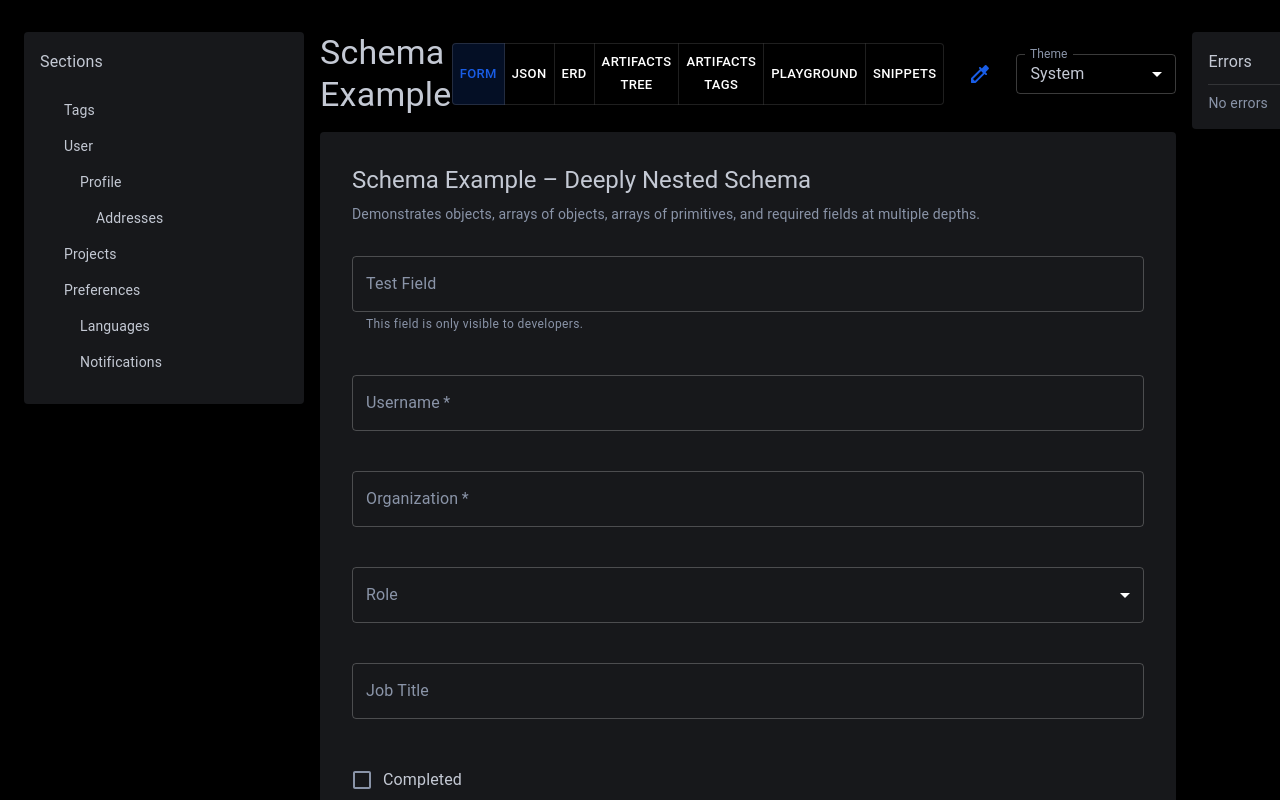
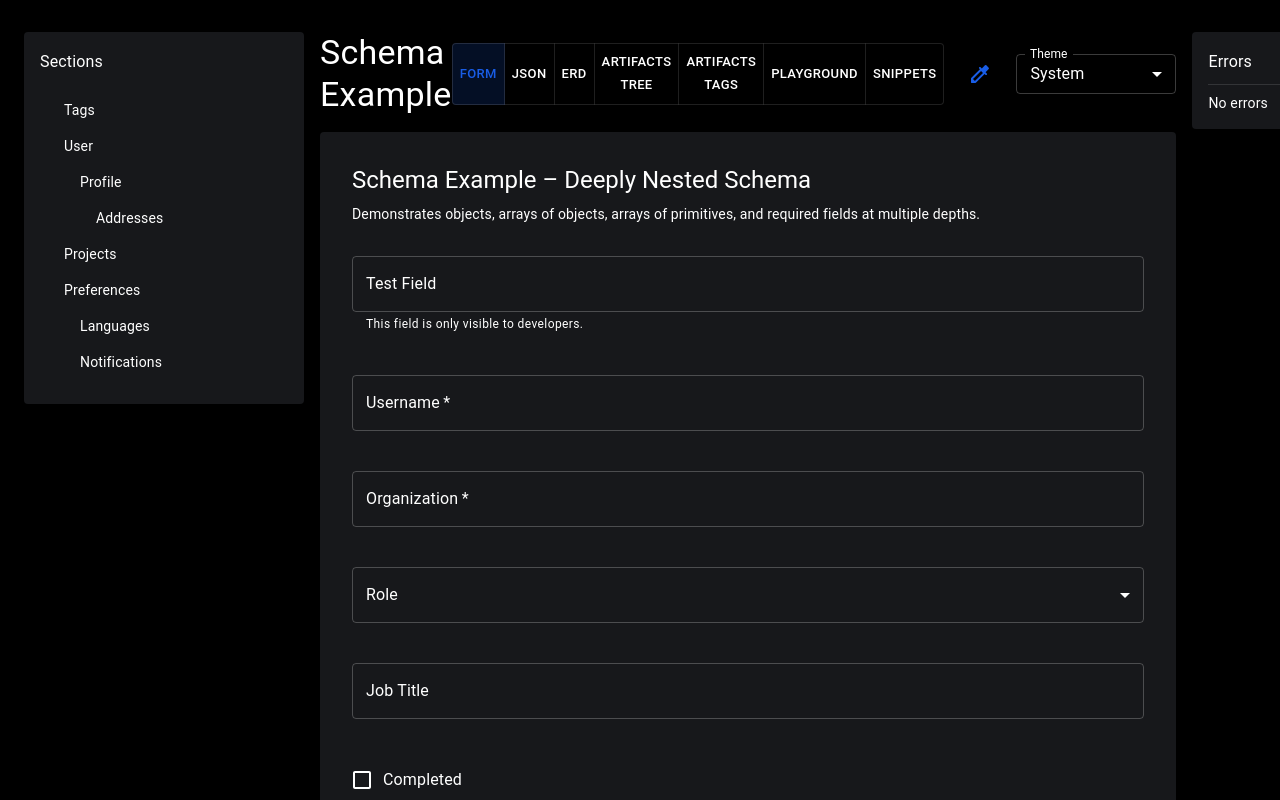
Before and after one commit to JBraunsmaJr/schema-example, a React (Vite) app: page / in a window 1280 px wide. Shown: the top 800 px of the page. Built offline with nearby package versions, Linux system fonts and the light colour scheme.

Commit message:
text now uses vibrant color instead to help ensure it's visible

```diff
--- a/src/theming/colorUtils.ts
+++ b/src/theming/colorUtils.ts
@@ -64,11 +64,11 @@ export function createHSLTheme({
       background: generateBackgrounds(bgBase),
       text: {
         primary: isLight
-          ? hslToString(adjustLightness(bgBase, -80))
-          : hslToString(adjustLightness(bgBase, 80)),
+          ? hslToString(adjustLightness(ensureVibrantColor(bgBase), -80))
+          : hslToString(adjustLightness(ensureVibrantColor(bgBase), 80)),
         secondary: isLight
-          ? hslToString(adjustLightness(bgBase, -60))
-          : hslToString(adjustLightness(bgBase, 60)),
+          ? hslToString(adjustLightness(ensureVibrantColor(bgBase), -60))
+          : hslToString(adjustLightness(ensureVibrantColor(bgBase), 60)),
       },
     },
   };
```
